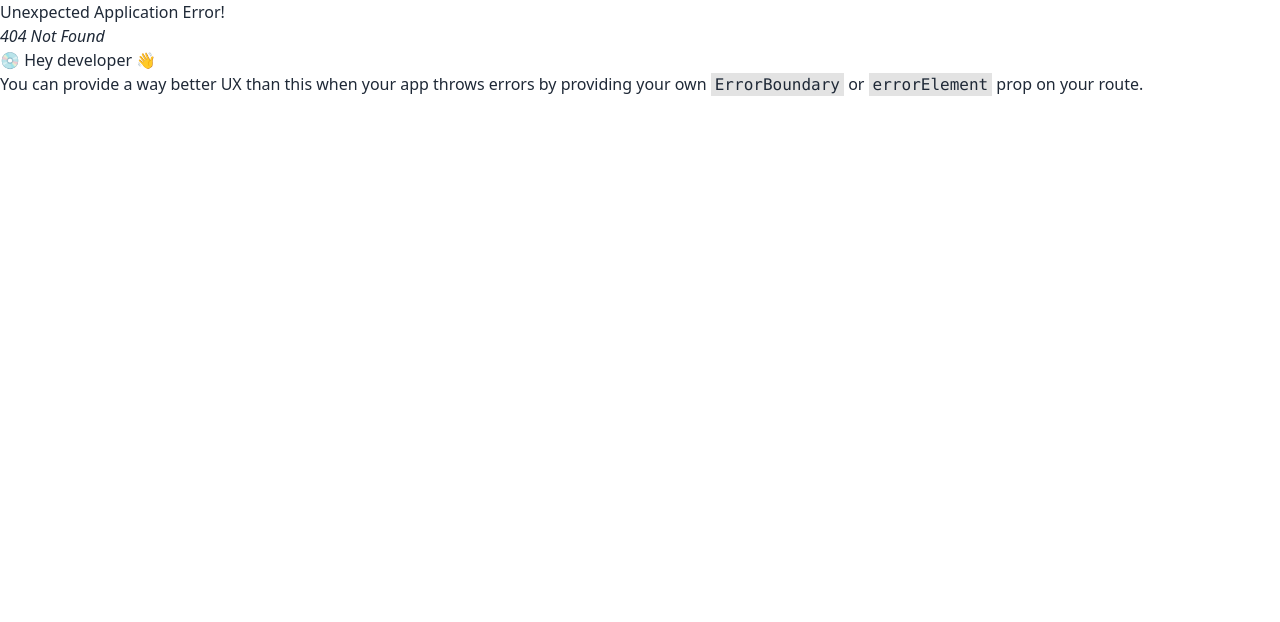
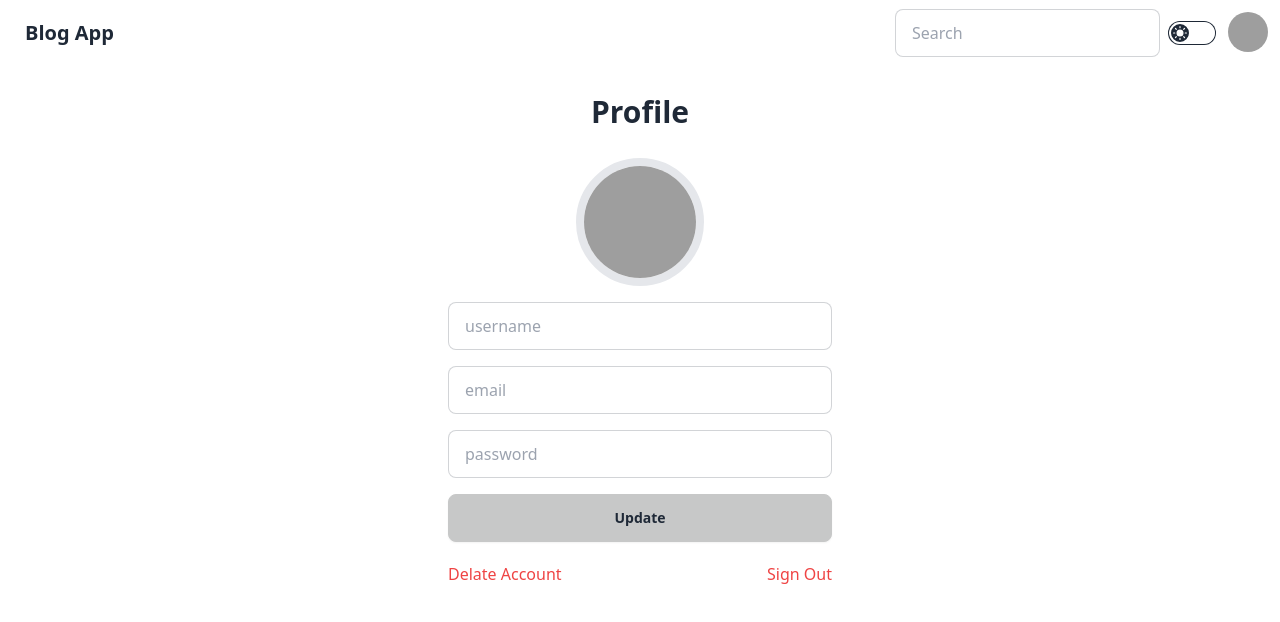
Before and after one commit to Rohit3124/Blog-App, a React (Vite) app in the folder frontend/: page /profile in a window 1280 px wide. Before the commit this address had no page. Shown: the top 622 px of the page. Built offline with nearby package versions, Linux system fonts and the light colour scheme; grey boxes are pictures that could not be loaded.

Commit message:
profile page UI

```diff
--- a/frontend/src/components/Header.jsx
+++ b/frontend/src/components/Header.jsx
@@ -92,7 +92,7 @@ const Header = () => {
               className="menu menu-sm dropdown-content bg-base-100 rounded-box z-[1] mt-3 w-52 p-2 shadow"
             >
               <li>
-                <Link className="justify-between" to="/">
+                <Link className="justify-between" to="/profile">
                   Profile
                   <span className="badge">New</span>
                 </Link>
--- /dev/null
+++ b/frontend/src/components/userProfile.jsx
@@ -0,0 +1,41 @@
+const UserProfile = () => {
+  return (
+    <div className="w-96 mx-auto">
+      <h1 className="my-7 text-center font-semibold text-3xl">Profile</h1>
+      <form action="" className="flex flex-col gap-4">
+        <div className="w-32 h-32 self-center cursor-pointer">
+          <img
+            alt="Tailwind CSS Navbar component"
+            src="https://img.daisyui.com/images/stock/photo-1534528741775-53994a69daeb.webp"
+            className="rounded-full w-full h-full object-cover border-8"
+          />
+        </div>
+        <input
+          className="input input-bordered"
+          type="text"
+          id="username"
+          placeholder="username"
+        />
+        <input
+          className="input input-bordered"
+          type="text"
+          id="email"
+          placeholder="email"
+        />
+        <input
+          className="input input-bordered"
+          type="text"
+          id="password"
+          placeholder="password"
+        />
+        <button className="btn  btn-active">Update</button>
+      </form>
+      <div className="text-red-500 flex justify-between mt-5">
+        <span className="cursor-pointer">Delate Account</span>
+        <span className="cursor-pointer">Sign Out</span>
+      </div>
+    </div>
+  );
+};
+
+export default UserProfile;
```
Also changed, not shown: frontend/src/App.jsx (+7 -0 lines).
